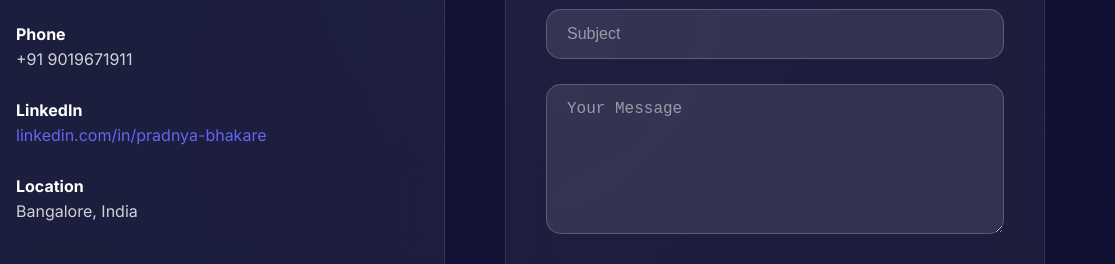
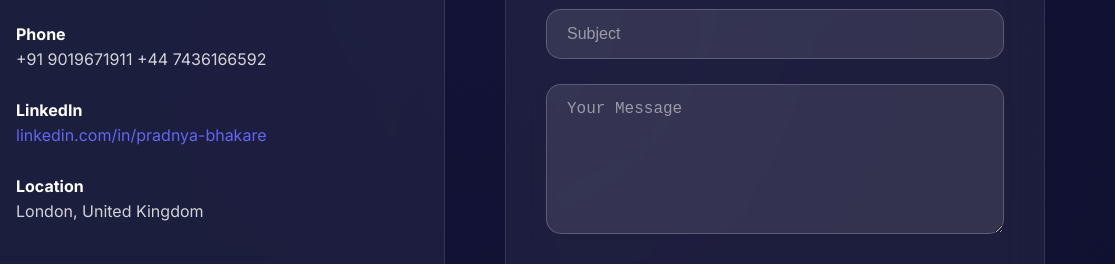
Before and after one commit to pradnya13-ts/Pradnya-Portfolio.github.io, a plain HTML site: page mine.html in a window 1280 px wide. Shown: the part 8336-8600 px from the top of the page, 165-1280 px from the left. Drawn offline with nearby package versions, Linux system fonts and the light colour scheme.

Commit message:
Update mine.html

```diff
--- a/mine.html
+++ b/mine.html
@@ -4,7 +4,8 @@
 <head>
     <meta charset="UTF-8">
     <meta name="viewport" content="width=device-width, initial-scale=1.0">
-    <title>Pradnya Bhakare - Artificial Intelligence and Machine Learning Developer</title>
+    <title>Pradnya Bhakare - Artificial Intelligence and Machine Learning Developer
+    Currently Pursuing Master's in Artificial Intelligence and Machine Learning in Science at Queen Mary University of London</title>
     <link href="https://cdnjs.cloudflare.com/ajax/libs/font-awesome/6.4.0/css/all.min.css" rel="stylesheet">
     <style>
         @import url('https://fonts.googleapis.com/css2?family=Inter:wght@300;400;500;600;700;800&family=Playfair+Display:wght@700&display=swap');
@@ -1368,6 +1369,7 @@
                         <div>
                             <strong>Phone</strong><br>
                             <span style="color: rgba(255,255,255,0.8);">+91 9019671911</span>
+                            <span style="color: rgba(255,255,255,0.8);">+44 7436166592</span>
                         </div>
                     </div>
 
@@ -1390,7 +1392,7 @@
                         </div>
                         <div>
                             <strong>Location</strong><br>
-                            <span style="color: rgba(255,255,255,0.8);">Bangalore, India</span>
+                            <span style="color: rgba(255,255,255,0.8);">London, United Kingdom</span>
                         </div>
                     </div>
                 </div>
@@ -1575,4 +1577,5 @@
     </script>
 </body>
 
+
 </html>
```
